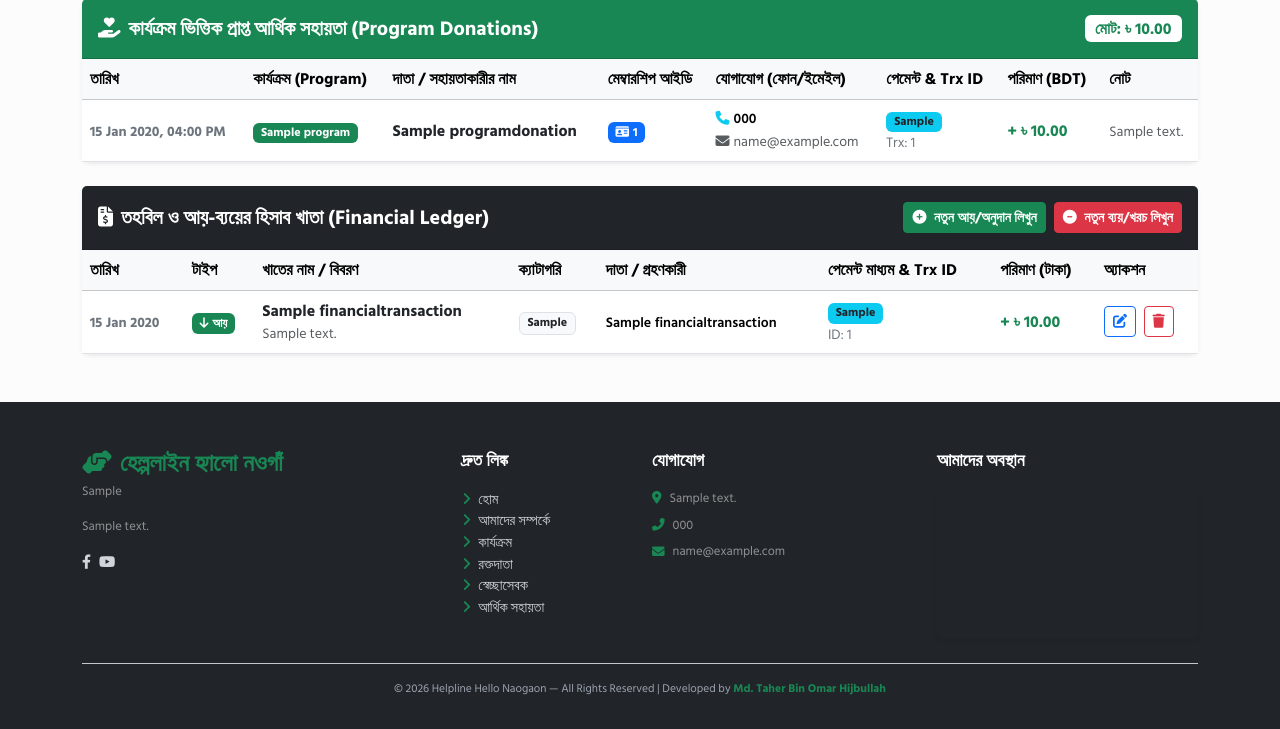
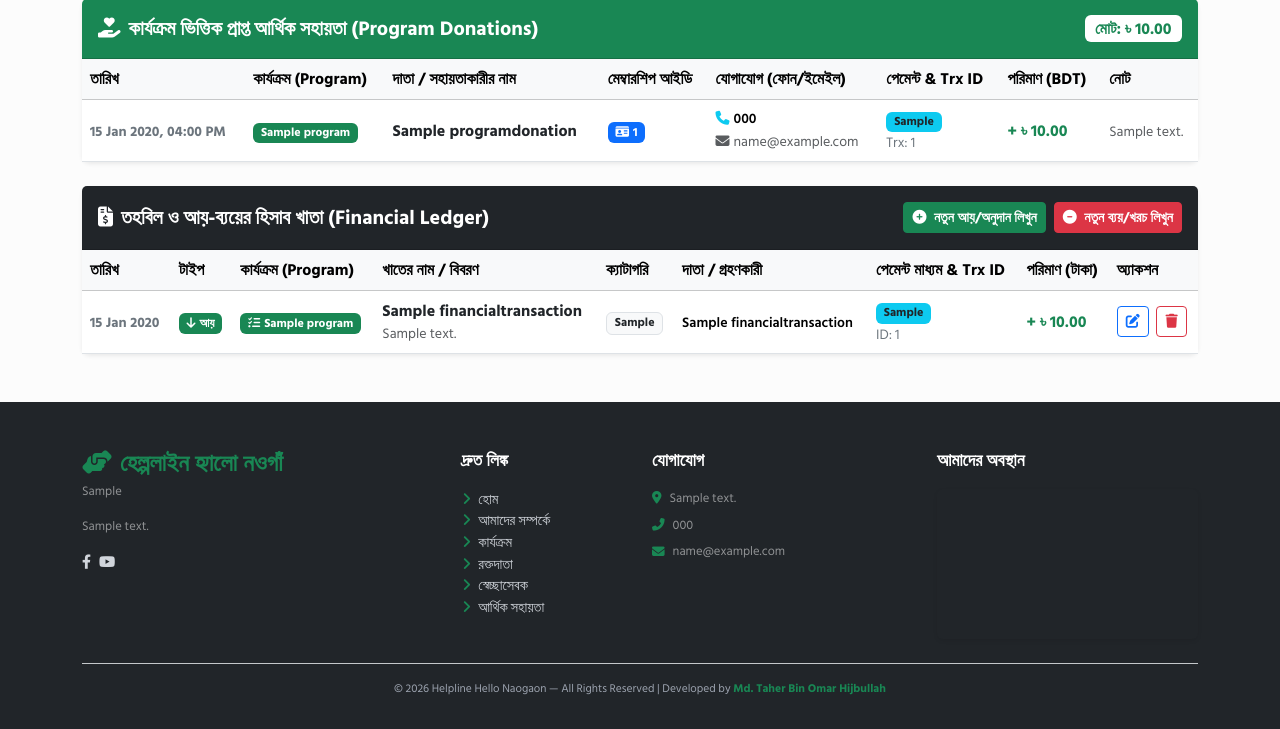
Before and after one commit to hijbullahx/hello_naogaon, a Django app: page /admin/ in a window 1280 px wide, after a click on "অর্থায়ন ও আয়-ব্যয়". Shown: the part 566-1295 px from the top of the page. Run offline with Django 5.2, Linux system fonts and the light colour scheme; a user stored in the database is signed in; tables that the repository leaves empty hold one stand-in row (values such as "Sample post"); grey boxes marked "Sample" are stand-in pictures; some libraries are stand-ins or nearby versions.

Commit message:
Sync FinancialTransaction with Program model and show program title under Program column in Finance table

```diff
--- a/core/views_dashboard.py
+++ b/core/views_dashboard.py
@@ -781,6 +781,9 @@ def save_financial_transaction(request):
         date_val = request.POST.get('date') or date.today()
         note = request.POST.get('note', '')
 
+        program_id = request.POST.get('program_id')
+        prog = Program.objects.filter(pk=program_id).first() if program_id else None
+
         receipt_file = request.FILES.get('receipt')
         if receipt_file and not validate_image_size(request, receipt_file, max_kb=800, field_name='রশিদ/ভাউচার ফাইল'):
             return redirect('/dashboard/?tab=finance-section')
@@ -788,6 +791,7 @@ def save_financial_transaction(request):
         if trx_id_db:
             trx = get_object_or_404(FinancialTransaction, pk=trx_id_db)
             trx.transaction_type = t_type
+            trx.program = prog
             trx.title = title
             trx.category = category
             trx.amount = amount
@@ -803,6 +807,7 @@ def save_financial_transaction(request):
         else:
             FinancialTransaction.objects.create(
                 transaction_type=t_type,
+                program=prog,
                 title=title,
                 category=category,
                 amount=amount,
--- a/donations/models.py
+++ b/donations/models.py
@@ -151,6 +151,7 @@ class FinancialTransaction(models.Model):
     ]
 
     transaction_type = models.CharField(max_length=10, choices=TRANSACTION_TYPES, default='income')
+    program = models.ForeignKey('programs.Program', on_delete=models.SET_NULL, null=True, blank=True, related_name='financial_transactions', verbose_name=_('কার্যক্রম (Program)'))
     title = models.CharField(max_length=255, help_text="খাতের নাম বা শিরোনাম")
     category = models.CharField(max_length=100, default="সাধারণ অনুদান")
     amount = models.DecimalField(max_digits=12, decimal_places=2)
--- a/donations/views.py
+++ b/donations/views.py
@@ -216,6 +216,7 @@ def confirm_checkout_payment(request, tran_id):
 
         FinancialTransaction.objects.create(
             transaction_type='income',
+            program=donation.program,
             title=title_name,
             category=category_name,
             amount=donation.amount,
@@ -294,6 +295,7 @@ def payment_success(request):
 
             FinancialTransaction.objects.create(
                 transaction_type='income',
+                program=donation.program,
                 title=title_name,
                 category=category_name,
                 amount=donation.amount,
--- a/templates/dashboard/index.html
+++ b/templates/dashboard/index.html
@@ -822,6 +822,7 @@
                                 <tr>
                                     <th>তারিখ</th>
                                     <th>টাইপ</th>
+                                    <th>কার্যক্রম (Program)</th>
                                     <th>খাতের নাম / বিবরণ</th>
                                     <th>ক্যাটাগরি</th>
                                     <th>দাতা / গ্রহণকারী</th>
@@ -839,6 +840,13 @@
                                             <span class="badge bg-success"><i class="fas fa-arrow-down me-1"></i>আয়</span>
                                         {% else %}
                                             <span class="badge bg-danger"><i class="fas fa-arrow-up me-1"></i>ব্যয়</span>
+                                        {% endif %}
+                                    </td>
+                                    <td>
+                                        {% if trx.program %}
+                                            <span class="badge bg-success text-white fw-bold"><i class="fas fa-tasks me-1"></i>{{ trx.program.title }}</span>
+                                        {% else %}
+                                            <span class="text-muted small">-</span>
                                         {% endif %}
                                     </td>
                                     <td>
@@ -881,6 +889,15 @@
                                                         <select name="transaction_type" class="form-select" required>
                                                             <option value="income" {% if trx.transaction_type == 'income' %}selected{% endif %}>আয় / অনুদান (Income)</option>
                                                             <option value="expense" {% if trx.transaction_type == 'expense' %}selected{% endif %}>ব্যয় / খরচ (Expense)</option>
+                                                        </select>
+                                                    </div>
+                                                    <div class="mb-3">
+                                                        <label class="form-label fw-bold">কার্যক্রম (Program - ঐচ্ছিক)</label>
+                                                        <select name="program_id" class="form-select">
+                                                            <option value="">-- সাধারণ / কোনো নির্দিষ্ট কার্যক্রম নেই --</option>
+                                                            {% for p in programs %}
+                                                                <option value="{{ p.id }}" {% if trx.program_id == p.id %}selected{% endif %}>{{ p.title }}</option>
+                                                            {% endfor %}
                                                         </select>
                                                     </div>
                                                     <div class="mb-3">
@@ -1545,7 +1562,15 @@
             <form action="{% url 'core:save_transaction' %}" method="post" enctype="multipart/form-data">
                 {% csrf_token %}
                 <input type="hidden" name="transaction_type" value="income">
-                <div class="modal-body">
+                    <div class="mb-3">
+                        <label class="form-label fw-bold">কার্যক্রম (Program - ঐচ্ছিক)</label>
+                        <select name="program_id" class="form-select">
+                            <option value="">-- সাধারণ / কোনো নির্দিষ্ট কার্যক্রম নেই --</option>
+                            {% for p in programs %}
+                                <option value="{{ p.id }}">{{ p.title }}</option>
+                            {% endfor %}
+                        </select>
+                    </div>
                     <div class="mb-3">
                         <label class="form-label fw-bold">খাতের নাম / টাইটেল *</label>
                         <input type="text" name="title" required class="form-control" placeholder="যেমন: প্রবাসী সমিতি অনুদান / সাধারণ অনুদান">
@@ -1623,6 +1648,15 @@
                 {% csrf_token %}
                 <input type="hidden" name="transaction_type" value="expense">
                 <div class="modal-body">
+                    <div class="mb-3">
+                        <label class="form-label fw-bold">কার্যক্রম (Program - ঐচ্ছিক)</label>
+                        <select name="program_id" class="form-select">
+                            <option value="">-- সাধারণ / কোনো নির্দিষ্ট কার্যক্রম নেই --</option>
+                            {% for p in programs %}
+                                <option value="{{ p.id }}">{{ p.title }}</option>
+                            {% endfor %}
+                        </select>
+                    </div>
                     <div class="mb-3">
                         <label class="form-label fw-bold">খরচের খাতের নাম *</label>
                         <input type="text" name="title" required class="form-control" placeholder="যেমন: খাতা-কলম বিতরণ / ব্যানার প্রিন্টিং">
```
Also changed, not shown: donations/migrations/0010_financialtransaction_program.py (added).
